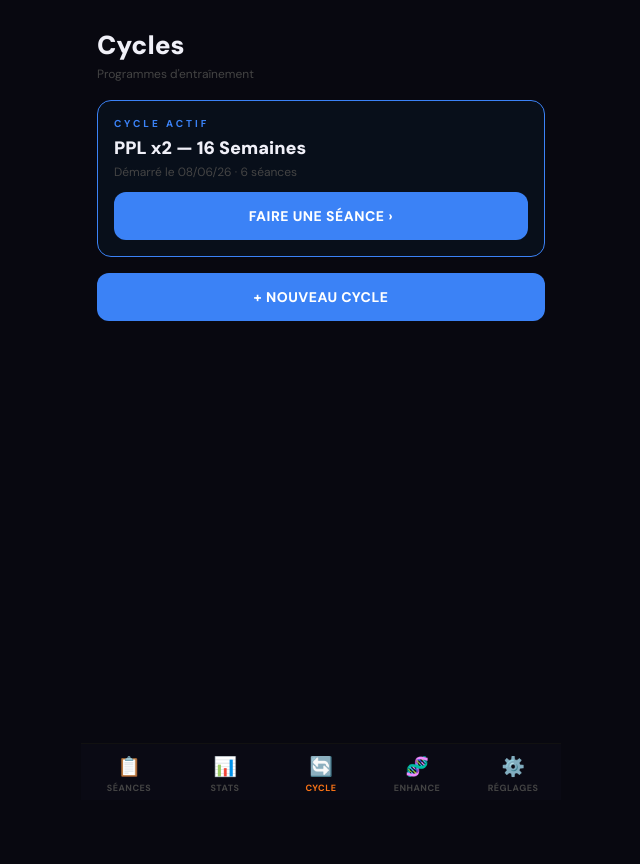
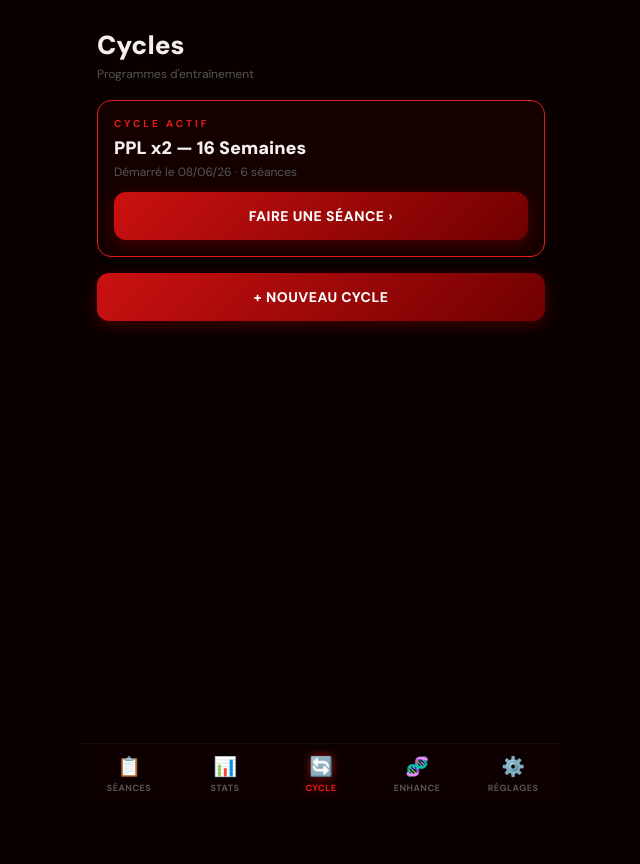
Before and after one commit to tahaess/PerfectBody, a Flask app: page /cycle in a window 1280 px wide. Shown: the whole page, without its empty margins (319-959 px from the left). Run offline with Flask 3, Linux system fonts and the light colour scheme; the visitor is signed in with stand-in values (Sample User, id 1); data that the repository does not hold is empty; some libraries are stand-ins or nearby versions; some web fonts are replaced.

Commit message:
Add files via upload

```diff
--- a/render.yaml
+++ b/render.yaml
@@ -1,7 +1,7 @@
 services:
   - type: web
-    name: perfect-body
+    name: ironlog
     runtime: python
-    pythonVersion: "3.11"
+    pythonVersion: "3.11.9"
     buildCommand: pip install -r requirements.txt
     startCommand: gunicorn app:app
--- a/templates/base.html
+++ b/templates/base.html
@@ -5,16 +5,18 @@
 <meta name="viewport" content="width=device-width, initial-scale=1, viewport-fit=cover, user-scalable=no">
 <meta name="apple-mobile-web-app-capable" content="yes">
 <meta name="apple-mobile-web-app-status-bar-style" content="black-translucent">
-<meta name="apple-mobile-web-app-title" content="IronLog">
-<meta name="theme-color" content="#080810">
-<title>IronLog{% block title %}{% endblock %}</title>
+<meta name="apple-mobile-web-app-title" content="PerfectBody">
+<meta name="theme-color" content="#0a0000">
+<link rel="apple-touch-icon" href="/static/icon.png">
+<link rel="manifest" href="/static/manifest.json">
+<title>PerfectBody{% block title %}{% endblock %}</title>
 <style>
 @import url('https://fonts.googleapis.com/css2?family=DM+Sans:wght@400;500;600;700;800;900&family=DM+Mono:wght@400;500;700&display=swap');
 *{box-sizing:border-box;margin:0;padding:0;-webkit-tap-highlight-color:transparent;}
 :root{
-  --acc:#f97316;--bg:#080810;--bg2:#111118;--bg3:#1a1a28;
-  --border:#1e1e2e;--t1:#f0f0f8;--t2:#888;--t3:#444;
-  --green:#22c55e;--red:#ef4444;--purple:#a855f7;--blue:#3b82f6;
+  --acc:#e31b1b;--bg:#0a0000;--bg2:#140000;--bg3:#1f0000;
+  --border:#2a0000;--t1:#f5f0f0;--t2:#999;--t3:#555;
+  --green:#22c55e;--red:#e31b1b;--purple:#a855f7;--blue:#cc1111;
   --sb:env(safe-area-inset-bottom,16px);--st:env(safe-area-inset-top,20px);
 }
 html,body{min-height:100%;background:var(--bg);color:var(--t1);font-family:'DM Sans',-apple-system,sans-serif;}
@@ -23,9 +25,9 @@ body{padding-bottom:calc(64px + var(--sb));}
 .scroll{flex:1;padding:0 16px 20px;}
 .pt{padding-top:calc(var(--st) + 28px);}
 
-nav{position:fixed;bottom:0;left:0;right:0;display:flex;background:#0a0a14;border-top:1px solid #111;padding-bottom:var(--sb);max-width:480px;margin:0 auto;z-index:50;}
+nav{position:fixed;bottom:0;left:0;right:0;display:flex;background:#0d0000;border-top:1px solid #111;padding-bottom:var(--sb);max-width:480px;margin:0 auto;z-index:50;}
 nav a{flex:1;padding:10px 0 6px;text-align:center;text-decoration:none;color:var(--t3);}
-nav a.on{color:var(--acc);}
+nav a.on{color:var(--acc);text-shadow:0 0 8px rgba(227,27,27,0.7);}
 nav .ni{font-size:19px;}
 nav .nl{font-size:9px;letter-spacing:.5px;margin-top:3px;font-weight:700;display:block;}
 
@@ -36,8 +38,8 @@ h1{font-size:26px;font-weight:900;margin-bottom:4px;}
 .sub{font-size:12px;color:var(--t3);margin-bottom:18px;}
 
 .btn{display:block;width:100%;padding:15px;border:none;border-radius:12px;font-family:inherit;font-size:14px;font-weight:800;cursor:pointer;letter-spacing:.5px;margin-bottom:8px;text-align:center;text-decoration:none;}
-.btn.acc{background:var(--acc);color:#fff;}
-.btn.blue{background:var(--blue);color:#fff;}
+.btn.acc{background:linear-gradient(135deg,#e31b1b,#8b0000);color:#fff;box-shadow:0 4px 15px rgba(227,27,27,0.4);}
+.btn.blue{background:linear-gradient(135deg,#cc1111,#700000);color:#fff;box-shadow:0 4px 15px rgba(200,0,0,0.3);}
 .btn.purple{background:var(--purple);color:#fff;}
 .btn.ghost{background:var(--bg2);border:1px solid var(--border);color:var(--t2);}
 .btn.danger{background:#1a0a0a;border:1px solid #3a1a1a;color:var(--red);}
@@ -52,7 +54,7 @@ h1{font-size:26px;font-weight:900;margin-bottom:4px;}
 .lbtn{display:flex;justify-content:space-between;align-items:center;width:100%;padding:14px 16px;background:var(--bg2);border:1px solid var(--border);border-radius:12px;text-decoration:none;color:var(--t1);margin-bottom:8px;}
 .pr-badge{color:var(--acc);font-size:12px;font-weight:800;flex-shrink:0;margin-left:8px;}
 
-.lhdr{padding:14px 16px 12px;border-bottom:1px solid #111;background:#0c0c18;padding-top:calc(var(--st) + 28px);}
+.lhdr{padding:14px 16px 12px;border-bottom:1px solid #111;background:#0f0000;padding-top:calc(var(--st) + 28px);}
 .hdr-row{display:flex;gap:12px;align-items:center;}
 
 .sgrid{display:grid;grid-template-columns:1fr 1fr 1fr;gap:10px;margin-bottom:16px;}
@@ -86,7 +88,7 @@ h1{font-size:26px;font-weight:900;margin-bottom:4px;}
 .stepbtn.minus{color:var(--acc);}
 
 .sbtn{display:block;width:100%;padding:18px;border-radius:14px;font-family:inherit;font-size:17px;font-weight:900;cursor:pointer;letter-spacing:1px;border:none;text-align:center;text-decoration:none;}
-.sbtn.rdy{background:var(--acc);color:#fff;}
+.sbtn.rdy{background:linear-gradient(135deg,#e31b1b,#8b0000);color:#fff;box-shadow:0 4px 20px rgba(227,27,27,0.5);letter-spacing:1px;}
 </style>
 </head>
 <body>
--- a/templates/cycle_home.html
+++ b/templates/cycle_home.html
@@ -12,8 +12,8 @@
   {% endif %}
 
   {% if active %}
-  <div class="card" style="border-color:var(--blue);background:#080f1a;margin-bottom:16px;">
-    <div style="font-size:10px;color:var(--blue);letter-spacing:3px;margin-bottom:6px;font-weight:700;">CYCLE ACTIF</div>
+  <div class="card" style="border-color:var(--acc);background:#150000;margin-bottom:16px;">
+    <div style="font-size:10px;color:var(--acc);letter-spacing:3px;margin-bottom:6px;font-weight:700;">CYCLE ACTIF</div>
     <div style="font-size:18px;font-weight:900;">{{ active.name }}</div>
     <div style="font-size:12px;color:var(--t3);margin-top:4px;">Démarré le {{ active.start_date_fr }} · {{ active.sessions|length }} séances</div>
     <a href="{{ url_for('cycle_detail', cycle_id=active.id) }}" class="btn blue" style="margin-top:12px;margin-bottom:0;">FAIRE UNE SÉANCE ›</a>
--- a/templates/cycle_library.html
+++ b/templates/cycle_library.html
@@ -4,7 +4,7 @@
   <div class="hdr-row">
     <a href="{{ url_for('cycle_home') }}" class="back">←</a>
     <div>
-      <div style="font-size:10px;color:var(--blue);letter-spacing:3px;font-weight:700;">PROGRAMMES</div>
+      <div style="font-size:10px;color:var(--acc);letter-spacing:3px;font-weight:700;">PROGRAMMES</div>
       <div style="font-size:22px;font-weight:900;">Bibliothèque</div>
     </div>
   </div>
--- a/templates/cycle_session.html
+++ b/templates/cycle_session.html
@@ -46,7 +46,7 @@
         <button type="button" class="stepbtn plus" onclick="step('weight',1.25)">+</button>
       </div>
     </div>
-    <button type="submit" class="sbtn rdy">
+    <button type="submit" class="sbtn rdy" style="background:linear-gradient(135deg,#e31b1b,#8b0000);letter-spacing:2px;text-shadow:0 0 10px rgba(227,27,27,0.5);box-shadow:0 4px 20px rgba(227,27,27,0.4);">
       {% if is_last_set and is_last_exo %}TERMINER LA SÉANCE ✓
       {% elif is_last_set %}EXO SUIVANT ›
       {% else %}VALIDER SET {{ act.set_idx + 1 }}{% endif %}
```
Also changed, not shown: templates/cycle_detail.html (+5 -5 lines), templates/cycle_stats.html (+6 -6 lines), templates/login.html (+5 -5 lines), static/icon.png (added), static/icon.svg (added), static/manifest.json (added).
